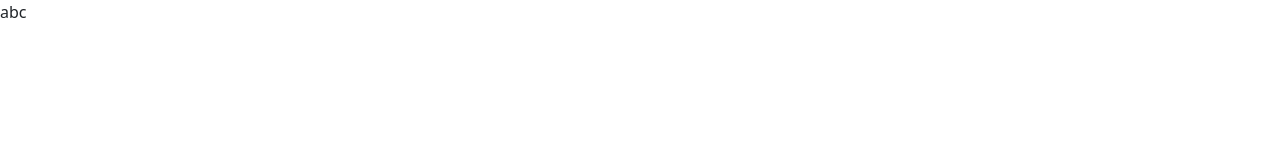
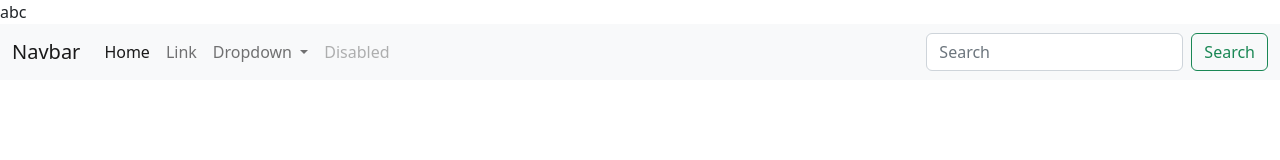
Before and after one commit to flex021/DuAnGit, a plain HTML site: page index.html in a window 1280 px wide. Drawn offline with nearby package versions, Linux system fonts and the light colour scheme.

Commit message:
update navbar

```diff
--- a/index.html
+++ b/index.html
@@ -11,6 +11,42 @@
 <body>
     <header></header>
     <section>abc</section>
+    <nav class="navbar navbar-expand-lg bg-light">
+        <div class="container-fluid">
+          <a class="navbar-brand" href="#">Navbar</a>
+          <button class="navbar-toggler" type="button" data-bs-toggle="collapse" data-bs-target="#navbarSupportedContent" aria-controls="navbarSupportedContent" aria-expanded="false" aria-label="Toggle navigation">
+            <span class="navbar-toggler-icon"></span>
+          </button>
+          <div class="collapse navbar-collapse" id="navbarSupportedContent">
+            <ul class="navbar-nav me-auto mb-2 mb-lg-0">
+              <li class="nav-item">
+                <a class="nav-link active" aria-current="page" href="#">Home</a>
+              </li>
+              <li class="nav-item">
+                <a class="nav-link" href="#">Link</a>
+              </li>
+              <li class="nav-item dropdown">
+                <a class="nav-link dropdown-toggle" href="#" role="button" data-bs-toggle="dropdown" aria-expanded="false">
+                  Dropdown
+                </a>
+                <ul class="dropdown-menu">
+                  <li><a class="dropdown-item" href="#">Action</a></li>
+                  <li><a class="dropdown-item" href="#">Another action</a></li>
+                  <li><hr class="dropdown-divider"></li>
+                  <li><a class="dropdown-item" href="#">Something else here</a></li>
+                </ul>
+              </li>
+              <li class="nav-item">
+                <a class="nav-link disabled">Disabled</a>
+              </li>
+            </ul>
+            <form class="d-flex" role="search">
+              <input class="form-control me-2" type="search" placeholder="Search" aria-label="Search">
+              <button class="btn btn-outline-success" type="submit">Search</button>
+            </form>
+          </div>
+        </div>
+      </nav>
     <script src="https://cdn.jsdelivr.net/npm/bootstrap@5.2.0/dist/js/bootstrap.bundle.min.js"></script>
 </body>
 </html>
```
